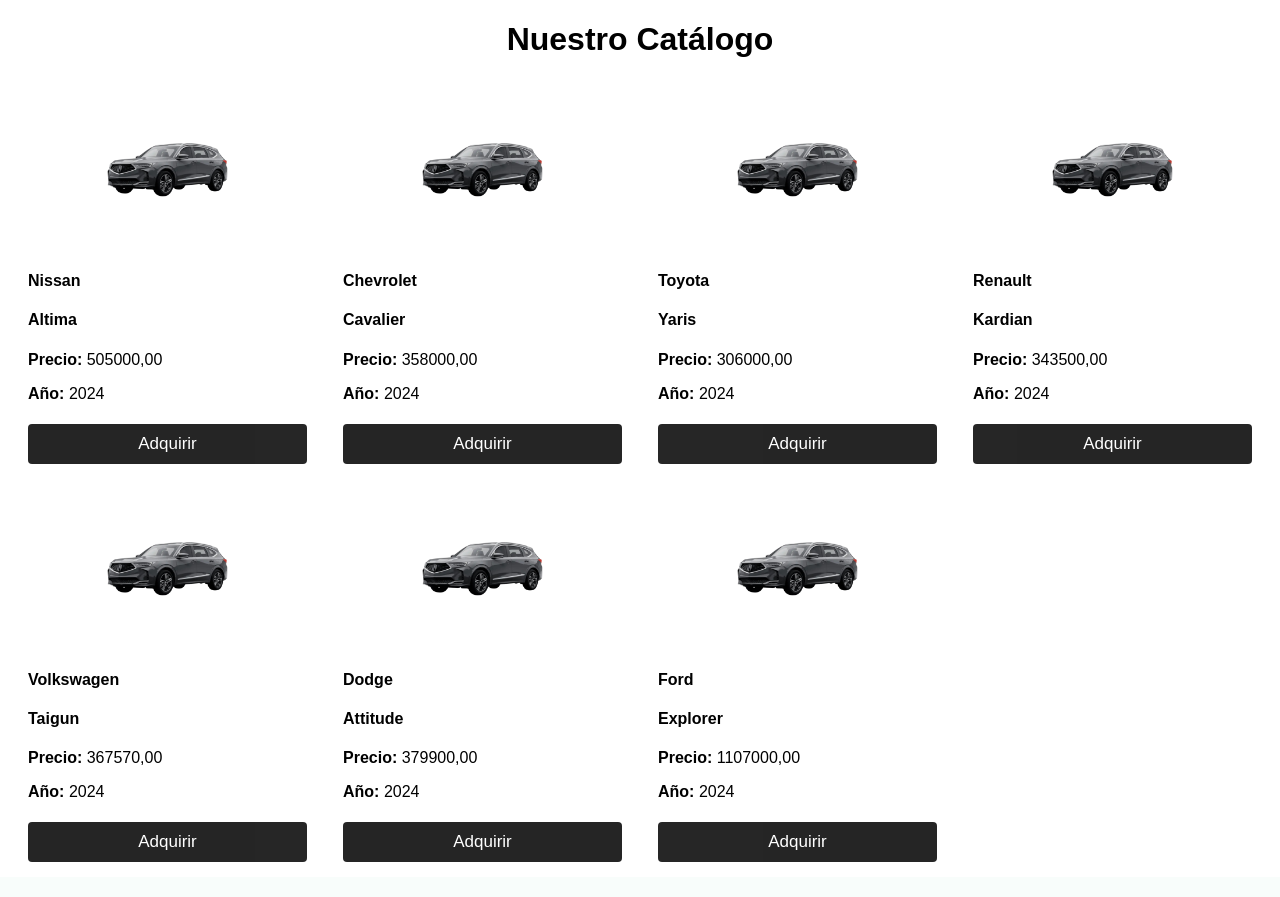
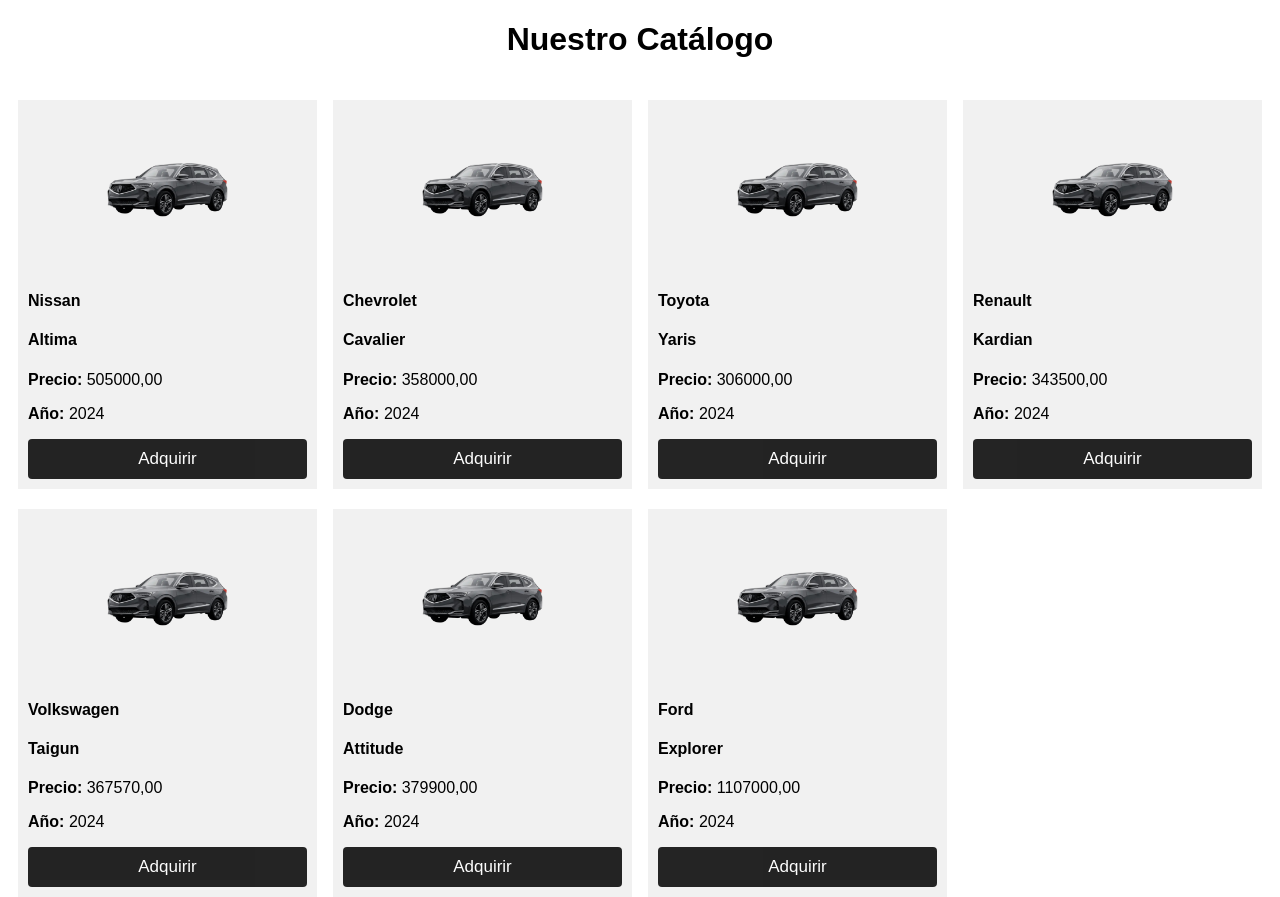
Before and after one commit to IvanPorrasMacias/DriveXperience, a Django app: page /catalogo/ in a window 1280 px wide. Shown: the part 45-942 px from the top of the page. Before the commit the page ends 907 px from the top, so only its background shows below. Run offline with Django 5.2, Linux system fonts and the light colour scheme; a user stored in the database is signed in; data comes from the database, SQL or seed files in the repository.

Commit message:
Update cssPortafolio.css
Actualización del css

```diff
--- a/Agencia/static/css/cssPortafolio.css
+++ b/Agencia/static/css/cssPortafolio.css
@@ -20,8 +20,9 @@
 
 /* Content */
 .content {
-  background-color: white;
+  background-color: rgb(241, 241, 241);
   padding: 10px;
+  margin-top: 20px;
 }
 
 /* Estilo de los botones */
@@ -32,6 +33,8 @@
   background-color: black;
   color: white;
   cursor: pointer;
+  display: block;
+  margin: 0 auto;
 }
 
 .btn:hover {
```
